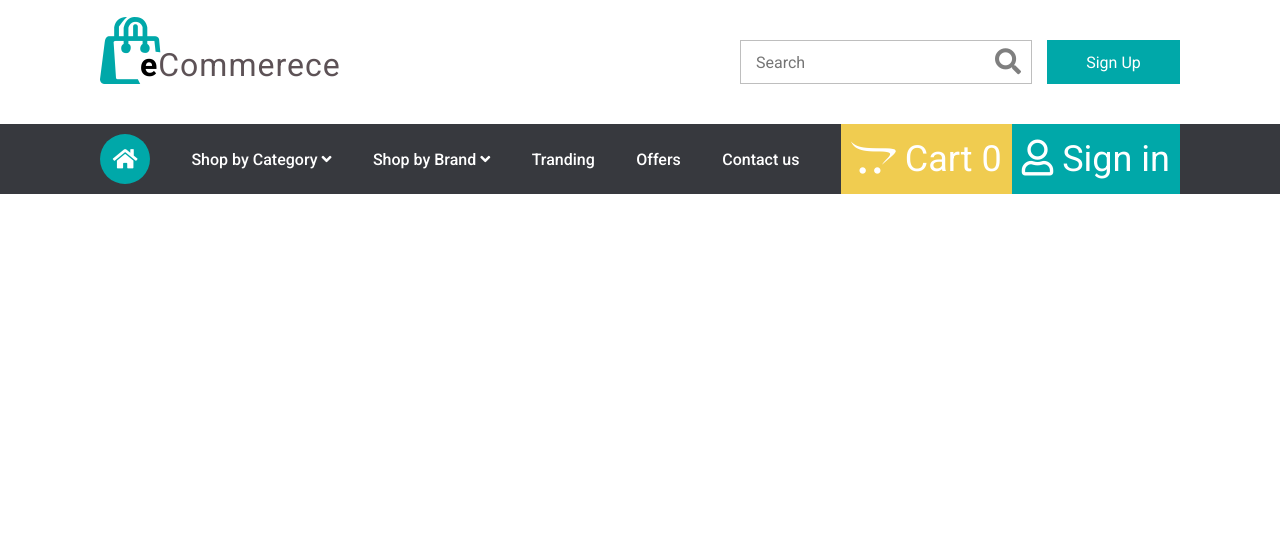
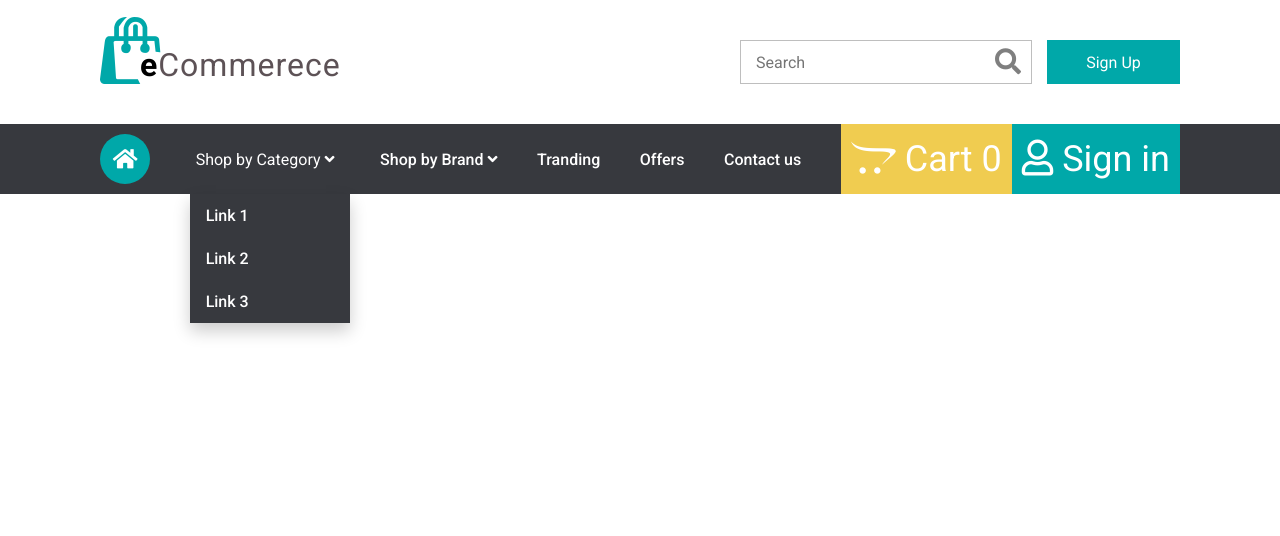
Before and after one commit to Progromisters/ne_magazin, a Django app: page / in a window 1280 px wide. Shown: the top 536 px of the page. Before the commit the page ends 194 px from the top, so only its background shows below. Run offline with Django 3.2, Linux system fonts and the light colour scheme; some libraries are stand-ins or nearby versions.

Commit message:
Dropdown menu.

```diff
--- a/static/assets/css/style.css
+++ b/static/assets/css/style.css
@@ -6,7 +6,7 @@ body {
   border: 0;
   text-decoration: 0;
   font-size: 16px;
-  font-family: "Roboto";
+  font-family: "Roboto", Arial, Helvetica, sans-serif;
   font-weight: 400;
   color: #ffffff;
 }
@@ -97,7 +97,7 @@ body {
   border-width: 1px;
   border-color: #bebebe;
   font-size: 16px;
-  font-family: "Roboto";
+  font-family: "Roboto", Arial, Helvetica, sans-serif;
   color: rgba(0, 0, 0, 0.5);
   padding-left: 15px;
 }
@@ -134,22 +134,36 @@ body {
 }
 
 .nav-list__item {
-  margin: 10px 0;
+  position: relative;
   font-size: 16px;
-  font-family: "Roboto";
+  font-family: "Roboto", Arial, Helvetica, sans-serif;
   font-weight: 500;
   color: #ffffff;
 }
 
 .nav-list__item > a {
+  margin: auto 0;
   text-decoration: none;
   color: #ffffff;
+}
+
+.nav-list__item--new::after {
+  position: absolute;
+  top: -10px;
+  right: -5px;
+  display: inline-block;
+  content: "";
+  width: 10px;
+  height: 10px;
+  background-color: #f14d4d;
+  border-radius: 50%;
 }
 
 .item-home {
   display: flex;
   justify-content: center;
   align-items: center;
+  margin: 10px 0;
   width: 50px;
   height: 50px;
   background-color: #00a8a9;
@@ -196,7 +210,7 @@ body {
   padding: 20px 0;
   background-color: #00a8a9;
   font-size: 32px;
-  font-family: "Roboto";
+  font-family: "Roboto", Arial, Helvetica, sans-serif;
   text-align: center;
   color: #ffffff;
 }
@@ -214,7 +228,7 @@ body {
   box-sizing: border-box;
   margin: -1px;
   font-size: 16px;
-  font-family: "Roboto";
+  font-family: "Roboto", Arial, Helvetica, sans-serif;
   color: rgba(0, 0, 0, 0.5);
   padding-left: 15px;
 }
@@ -237,6 +251,76 @@ body {
   visibility: hidden;
 }
 
+.page-up {
+  padding: 0;
+  margin: 0;
+  position: fixed;
+  right: 0;
+  bottom: 60px;
+  font-size: 25px;
+  border: 1px solid #00a8a9;
+  background: none;
+  text-decoration: none;
+}
+
+.page-up__arrow {
+  width: 100%;
+  height: 35px;
+  text-align: center;
+  color: #ffffff;
+  background-color: #00a8a9;
+  border: 1px solid #00a8a9;
+}
+
+.page-up__text {
+  height: 35px;
+  padding: 2px;
+  margin: 0;
+  text-transform: uppercase;
+  color: #000000;
+  font-family: "Roboto", Arial, Helvetica, sans-serif;
+  font-weight: 300;
+}
+
+.page-main {
+  height: 1000px;
+}
+
+.dropdown {
+  position: relative;
+}
+
+.dropbtn {
+  background: none;
+}
+
+.dropdown-content {
+  display: none;
+  position: absolute;
+  top: 45px;
+  background-color: #37393e;
+  min-width: 160px;
+  box-shadow: 0px 8px 16px 0px rgba(0, 0, 0, 0.2);
+  z-index: 1;
+}
+
+.dropdown-content a {
+  float: none;
+  color: #ffffff;
+  padding: 12px 16px;
+  text-decoration: none;
+  display: block;
+  text-align: left;
+}
+
+.dropdown-content a:hover {
+  background-color: #58595c;
+}
+
+.show {
+  display: block;
+}
+
 @media screen and (max-width: 780px) {
   .header-upper {
     padding-left: 10px;
--- a/templates/main/index.html
+++ b/templates/main/index.html
@@ -31,7 +31,15 @@
     <nav class="main-nav">
       <ul class="nav-list">
         <li class="nav-list__item item-home"><a href=""><i class="fas fa-home"></i></a></li>
-        <li class="nav-list__item">Shop by Category <i class="fas fa-angle-down"></i></li>
+        <li class="nav-list__item"><button class="button dropbtn" onclick="myFunction()">
+            Shop by Category <i class="fas fa-angle-down"></i>
+          </button>
+          <div class="dropdown-content show" id="myDropdown">
+              <a href="#">Link 1</a>
+              <a href="#">Link 2</a>
+              <a href="#">Link 3</a>
+          </div>
+        </li>
         <li class="nav-list__item">Shop by Brand <i class="fas fa-angle-down"></i></li>
         <li class="nav-list__item"><a href="">Tranding</a></li>
         <li class="nav-list__item"><a href="">Offers</a></li>
@@ -78,6 +86,19 @@
       function toggle(obj) {
           obj.style.visibility = (obj.style.visibility == 'hidden') ? 'visible' : 'hidden';
       };
+      function myFunction() {
+        document.getElementById("myDropdown").classList.toggle("show");
+        }
+
+        // Close the dropdown if the user clicks outside of it
+        window.onclick = function(e) {
+          if (!e.target.matches('.dropbtn')) {
+            var myDropdown = document.getElementById("myDropdown");
+              if (myDropdown.classList.contains('show')) {
+                myDropdown.classList.remove('show');
+              }
+          }
+        }
   </script>
 
 </body>
```
Also changed, not shown: static/assets/css/style.min.css.
